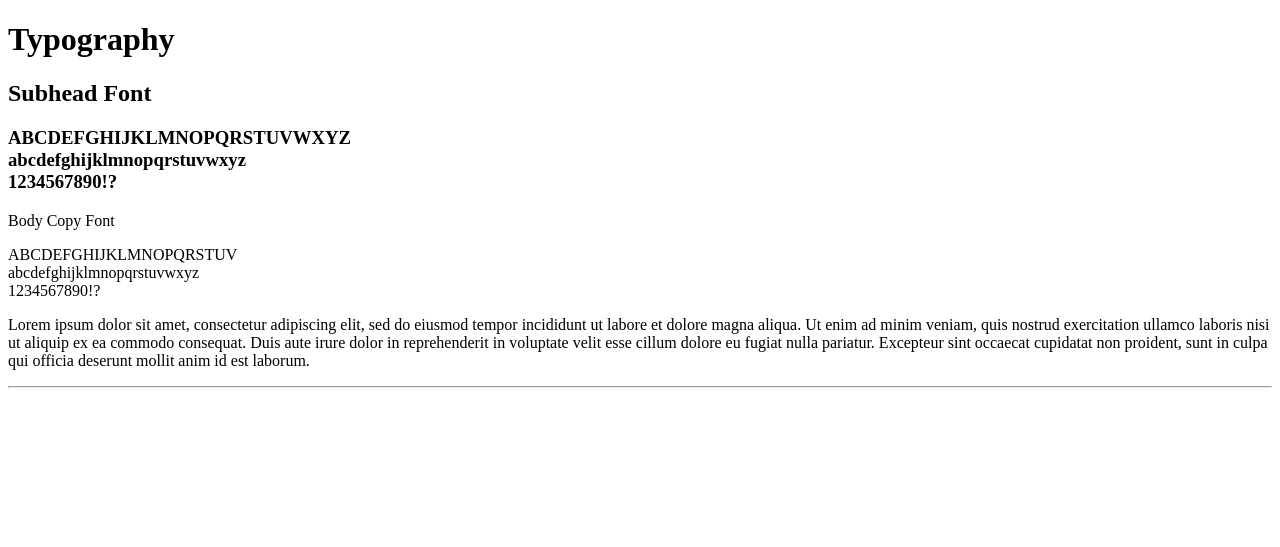
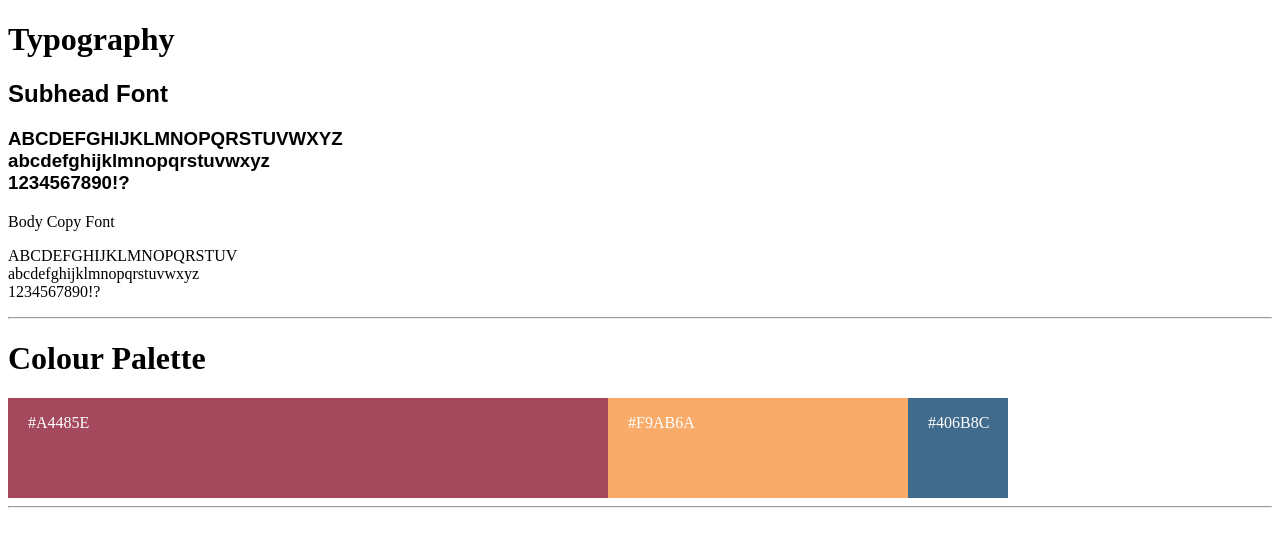
Before and after one commit to sydtremb/Syd-Tremblay-Portfolio, a Jekyll site: the page style-guide/index.html, which Jekyll copies as it is, in a window 1280 px wide. Shown: the top 547 px of the page. Built offline with Jekyll 4.4.1, drawn with Linux system fonts in a browser that asks for light colours.

Commit message:
style guide

```diff
--- a/style-guide/css/style.css
+++ b/style-guide/css/style.css
@@ -1,8 +1,44 @@
 @charset "UTF-8";
-h1 {
-	font-family:
+
+.bodycopy {
+	text-align: right;
 }
 
-.bodycopy {
-	align: left;
+h2,h3 {font-family: 'Margin', sans-serif;}
+
+.colourpalette {
+	display: flex;
 }
+
+.text {
+	margin-left: 20px;
+}
+
+.red {
+	width: 600px;
+	height: 100px;
+	background-color:#A4485E;
+	color: white;
+
+}
+
+.orange {
+	width: 300px;
+	height: 100px;
+	background-color:#F9AB6A ;
+	color: white;
+
+}
+
+.deepblue {
+	width: 100px;
+	height: 100px;
+	background-color:#406B8C;
+	color: white;
+}
+
+.copy {
+	text-align: center;
+	display: flex;
+
+}
--- a/style-guide/index.html
+++ b/style-guide/index.html
@@ -22,8 +22,22 @@
 	<br>
 	1234567890!?
 	</p>
-	<p class="bodycopy">Lorem ipsum dolor sit amet, consectetur adipiscing elit, sed do eiusmod tempor incididunt ut labore et dolore magna aliqua. Ut enim ad minim veniam, quis nostrud exercitation ullamco laboris nisi ut aliquip ex ea commodo consequat. Duis aute irure dolor in reprehenderit in voluptate velit esse cillum dolore eu fugiat nulla pariatur. Excepteur sint occaecat cupidatat non proident, sunt in culpa qui officia deserunt mollit anim id est laborum.</p>
 	<hr>
+
+	<h1>Colour Palette</h1>
+
+	<div class="colourpalette">
+	<div class="red">
+		<p class="text">#A4485E</p>
+	</div>
+	<div class="orange">
+		<p class="text">#F9AB6A</p>
+	</div>
+	<div class="deepblue">
+		<p class="text">#406B8C</p>
+	</div>
+		</div>
+<hr>
 
 </body>
 </html>
```
